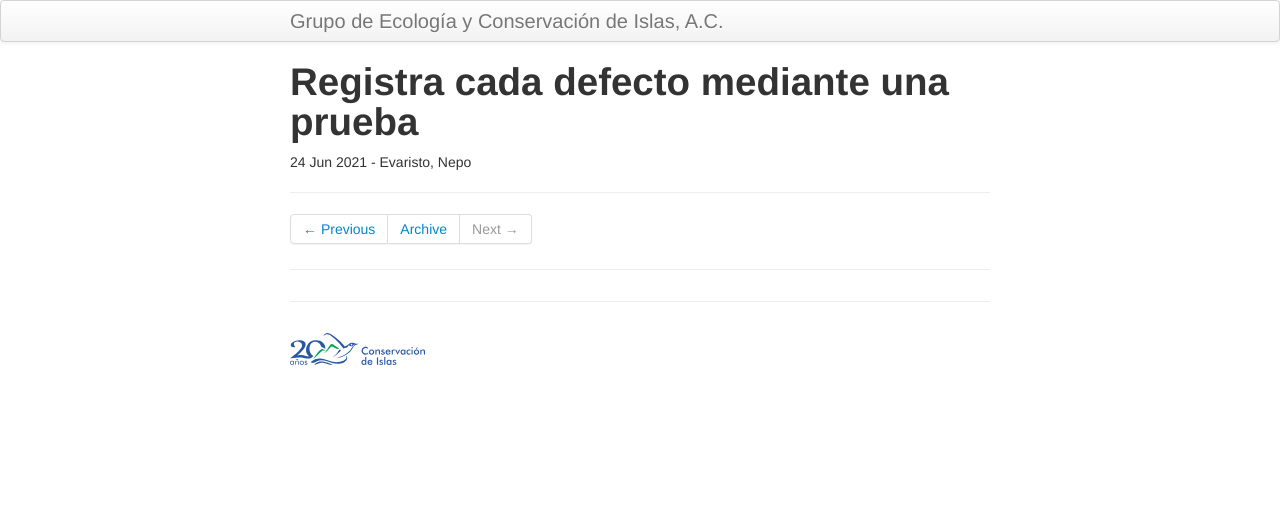
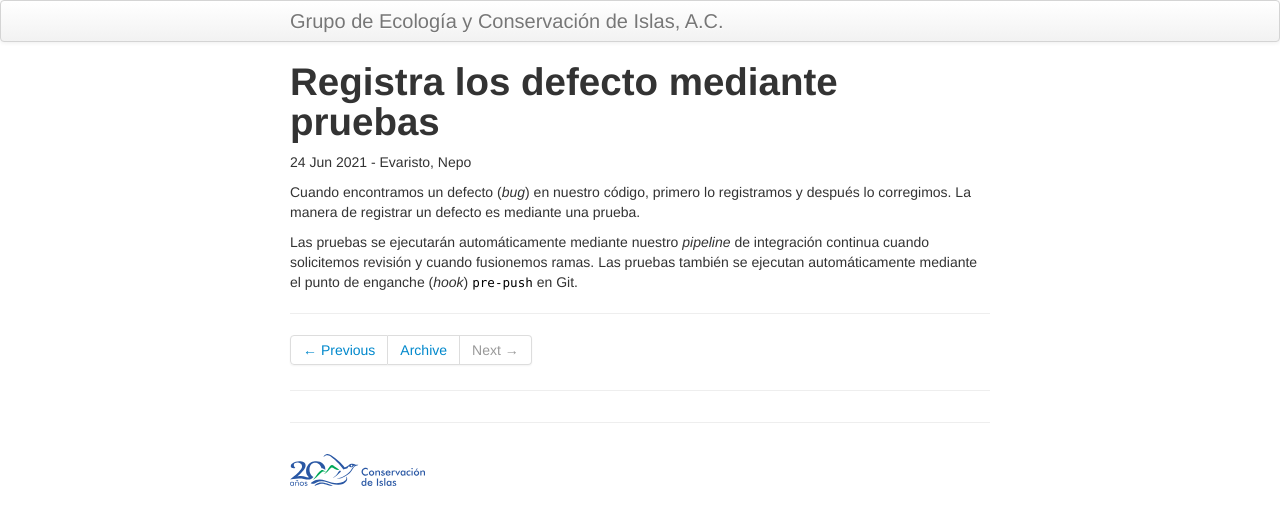
Before and after one commit to LizethMReyes/islasgeci.github.io, a Jekyll site: the page built from _posts/2021-06-24-bug_test.md, in a window 1280 px wide. Shown: the top 525 px of the page. Built offline with Jekyll 4.4.1, drawn with Linux system fonts in a browser that asks for light colours.

Commit message:
✍️ Add content

```diff
--- a/_posts/2021-06-24-bug_test.md
+++ b/_posts/2021-06-24-bug_test.md
@@ -1,6 +1,13 @@
 ---
 layout: post
-title: Registra cada defecto mediante una prueba
+title: Registra los defecto mediante pruebas
 author: Evaristo, Nepo
 tags: programacion
 ---
+
+Cuando encontramos un defecto (_bug_) en nuestro código, primero lo registramos y después lo
+corregimos. La manera de registrar un defecto es mediante una prueba.
+
+Las pruebas se ejecutarán automáticamente mediante nuestro _pipeline_ de integración continua cuando
+solicitemos revisión y cuando fusionemos ramas. Las pruebas también se ejecutan automáticamente
+mediante el punto de enganche (_hook_) `pre-push` en Git.
```
